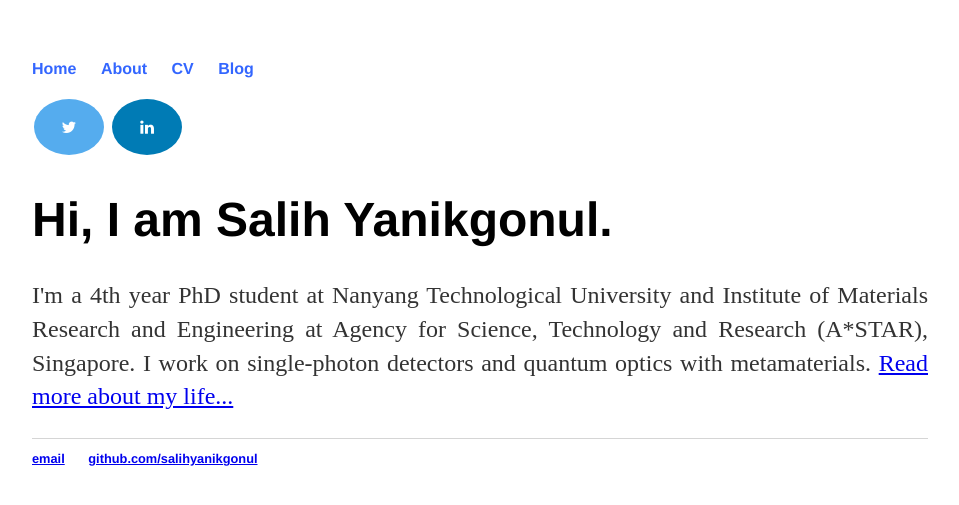
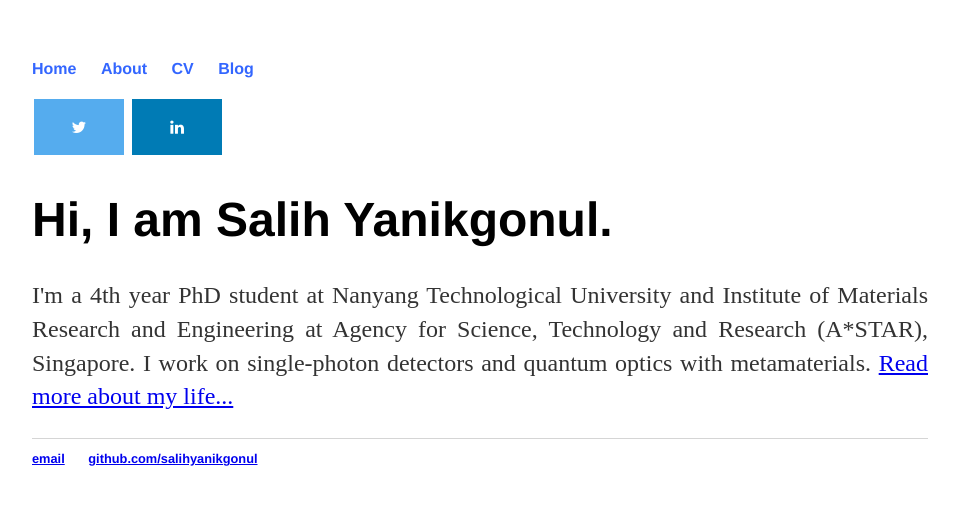
Before and after one commit to salihyanikgonul/salihyanikgonul.github.io, a Jekyll site: the page built from index.html, in a window 1280 px wide. Shown: the top 505 px of the page, without its empty margins (160-1119 px from the left). Built offline with Jekyll 4.4.1, drawn with Linux system fonts in a browser that asks for light colours; a style sheet for code colours, icons or effects is not loaded.

Commit message:
Update main.css

```diff
--- a/css/main.css
+++ b/css/main.css
@@ -84,11 +84,10 @@ ul.about li {
 .fa {
   padding: 20px;
   font-size: 30px;
-  width: 30px;
+  width: 50px;
   text-align: center;
   text-decoration: none;
   margin: 5px 2px;
-  border-radius: 50%;
 }
 
 .fa:hover {
```
